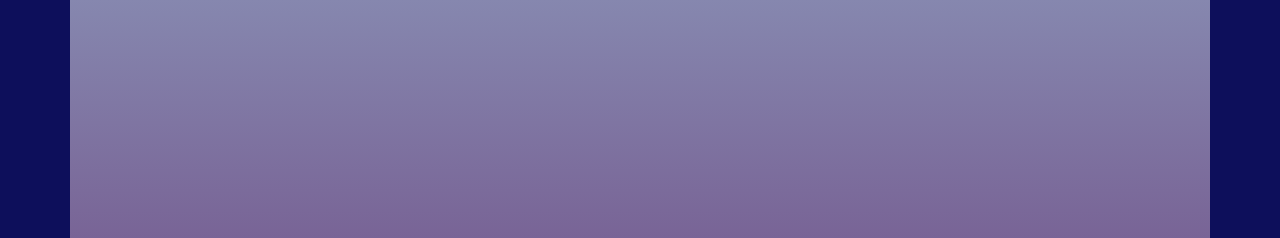
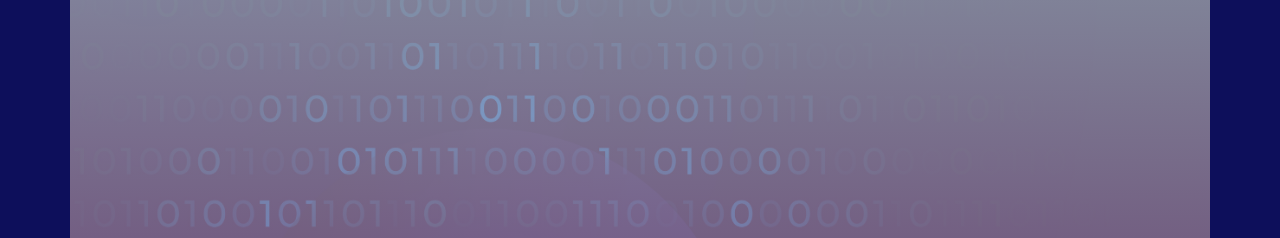
Before and after one commit to Habebryt/myportfolio, a plain HTML site: page index.html in a window 1280 px wide. Shown: the part 68-306 px from the top of the page. Drawn offline with Linux system fonts and the light colour scheme; the site is published under a folder, as on GitHub Pages, so addresses that start at the root find nothing.

Commit message:
Update style.css

```diff
--- a/style.css
+++ b/style.css
@@ -16,7 +16,7 @@ body{
 
 .hero-container {
     background-image: linear-gradient(to bottom, rgba(245, 246, 252, 0.52), rgba(117, 19, 93, 0.73)),
-    url('/image/banner.png');
+    url('image/banner.png');
     width: 80%;
     height: 100vh;
     background-size: cover;
```
